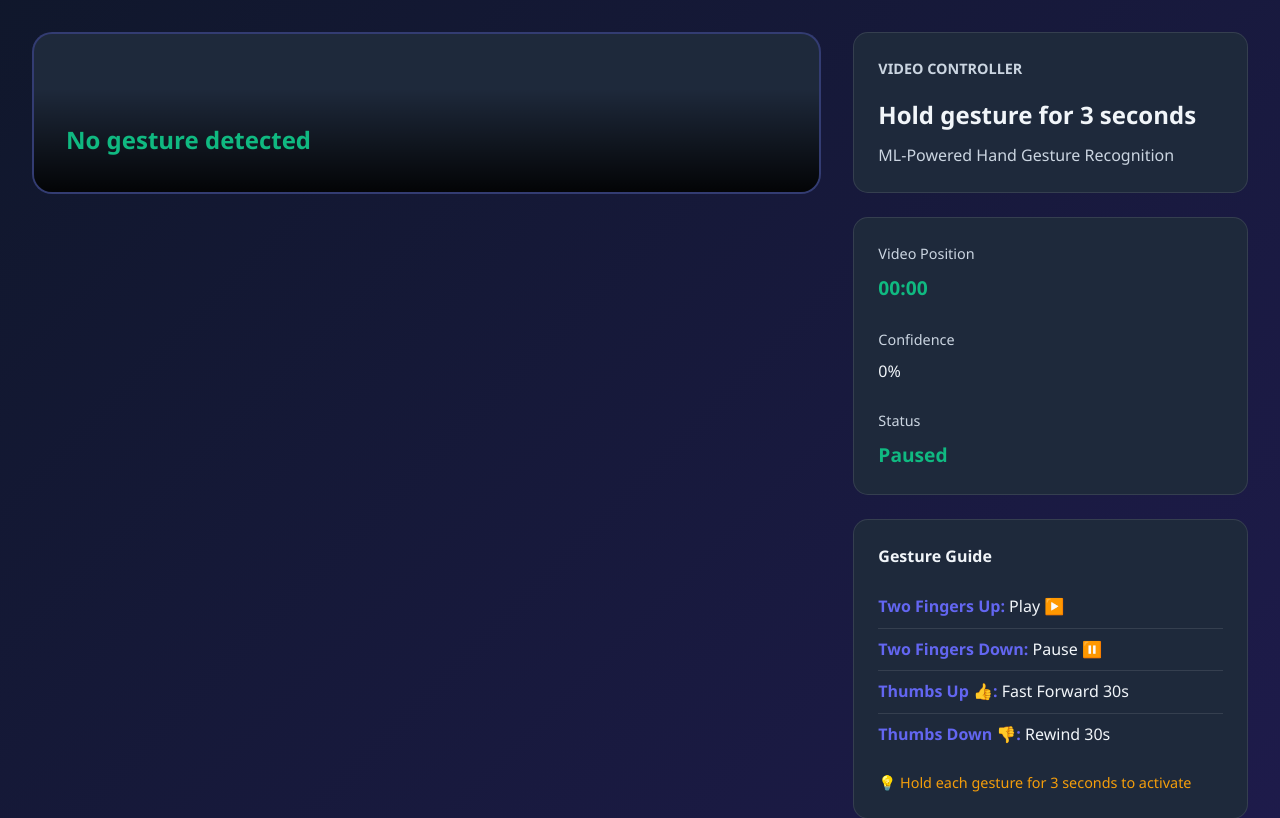
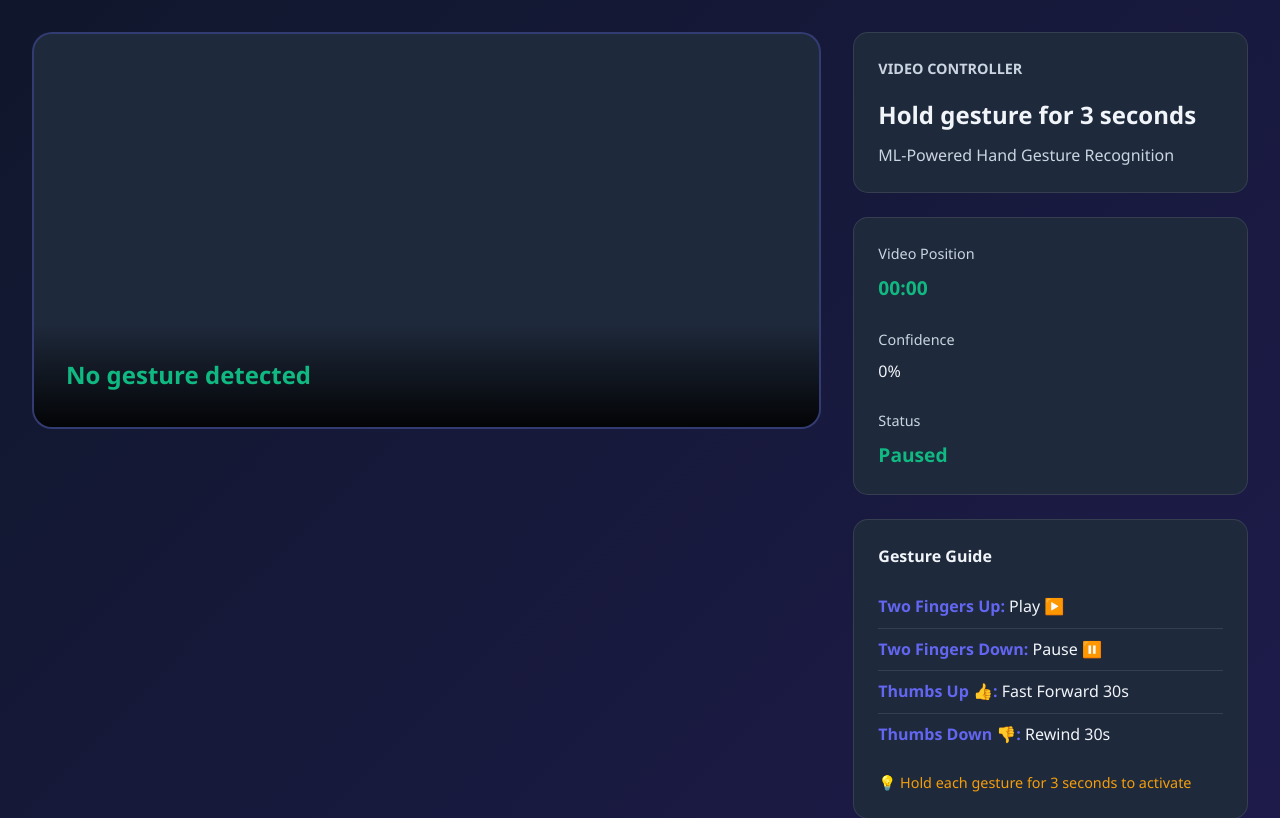
Before and after one commit to arnavarora-personal/control-music, a Flask app: template templates/control.html in a window 1280 px wide. Shown: the part 115-933 px from the top of the page. Run offline with Flask 3, Linux system fonts and the light colour scheme; the template is opened without the code that fills it, so the values that code supplies are empty; style sheets or scripts are compiled from the project's sources.

Commit message:
fixed css for the video feed

```diff
--- a/static/styles.scss
+++ b/static/styles.scss
@@ -174,6 +174,15 @@ body {
             display: block;
         }
 
+        #webcam {
+            width: 100%;
+            display: block;
+        }
+
+        #canvas {
+            display: none;
+        }
+
         .gesture-overlay {
             position: absolute;
             bottom: 0;
```
